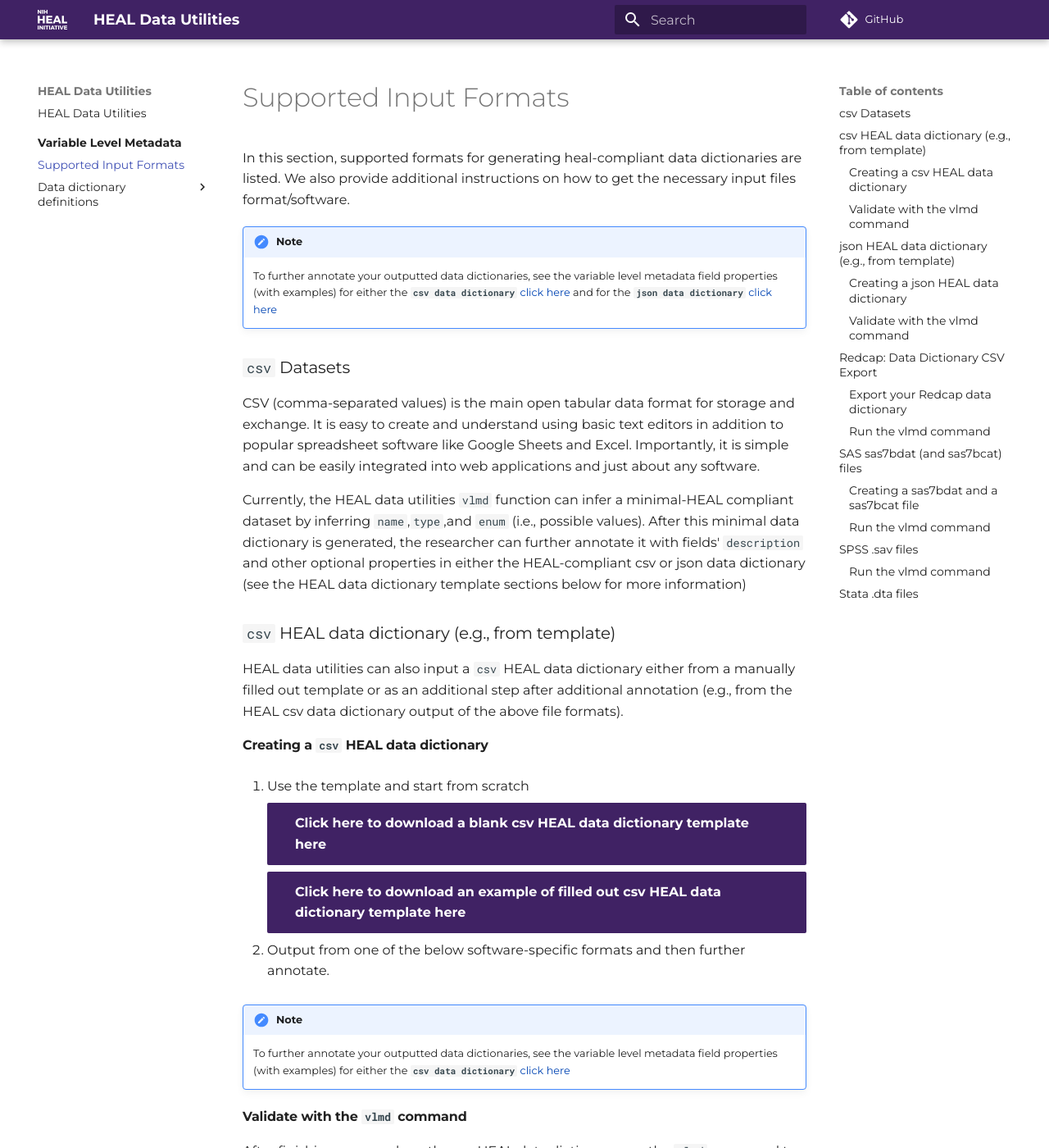
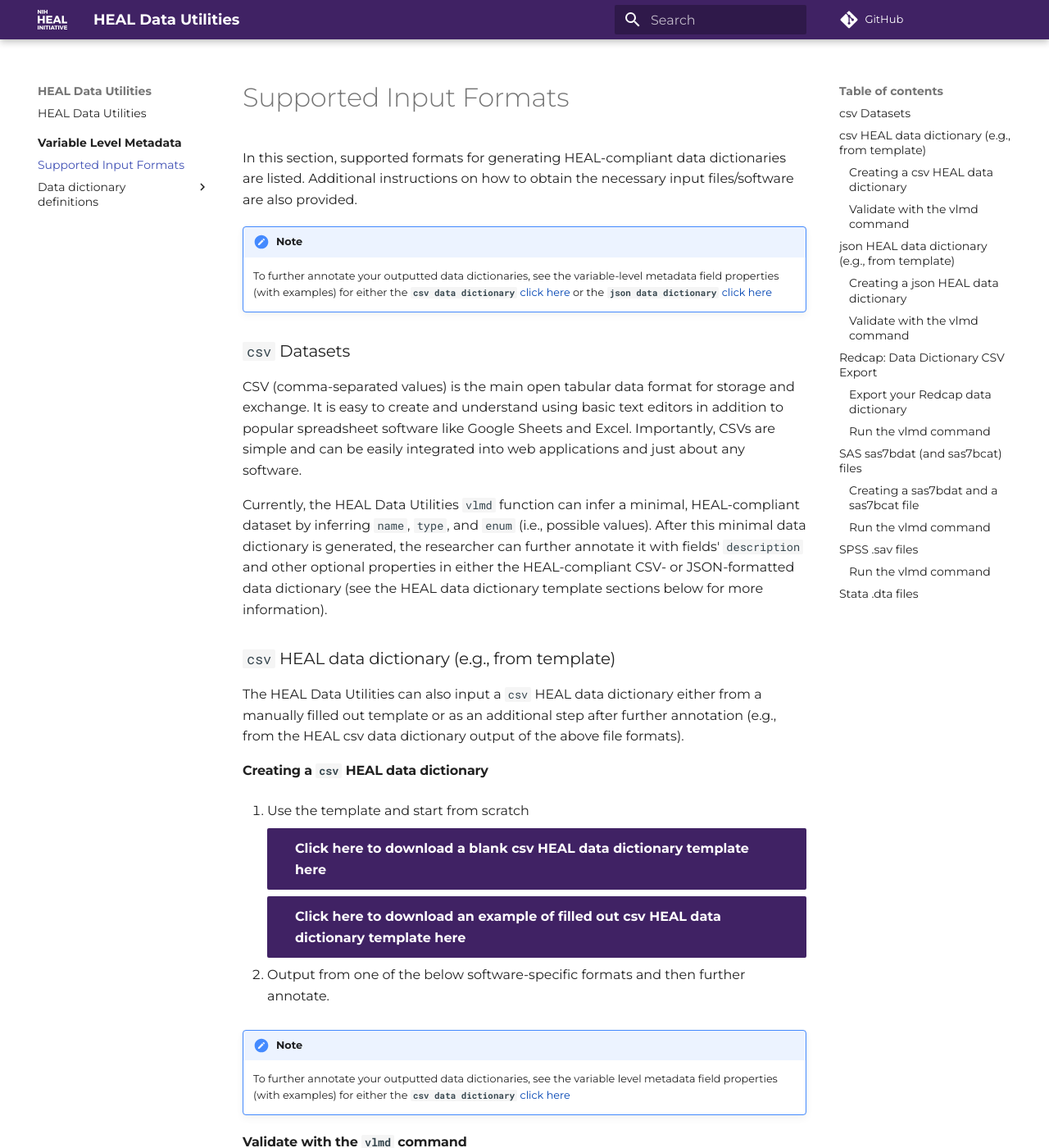
Before and after one commit to hina-shah/healdata-utils, an MkDocs documentation site: the page built from docs/vlmd/supported_input_formats.md, in a window 1280 px wide and 1400 px high. Shown: the whole window at 82% size. Built offline with MkDocs 1.6.1 and Material for MkDocs 9.7.7, drawn with Linux system fonts in a browser that asks for light colours; comment, search, counter and statistics services are not loaded.

Commit message:
Update supported_input_formats.md

```diff
--- a/docs/vlmd/supported_input_formats.md
+++ b/docs/vlmd/supported_input_formats.md
@@ -1,25 +1,23 @@
 # Supported Input Formats
 
-In this section, supported formats for generating heal-compliant data dictionaries are listed. We also provide additional instructions on how to get the necessary input files format/software.
+In this section, supported formats for generating HEAL-compliant data dictionaries are listed. Additional instructions on how to obtain the necessary input files/software are also provided.
 
 !!! note
-    To further annotate your outputted data dictionaries, see the variable level metadata field properties (with examples) for either the __`csv data dictionary`__ [click here](rendered-schemas/csv-fields.md) and for the __`json data dictionary`__ [click here](rendered-schemas/json-data-dictionary.md)
+    To further annotate your outputted data dictionaries, see the variable-level metadata field properties (with examples) for either the __`csv data dictionary`__ [click here](rendered-schemas/csv-fields.md) or the __`json data dictionary`__ [click here](rendered-schemas/json-data-dictionary.md)
 
 <!-- TODO: make a table of contents/list of supported formats and brief
 description of them (with links to each) -->
 ### `csv` Datasets
 
-CSV (comma-separated values) is the main open tabular data format for storage and exchange. It is easy to
-create and understand using basic text editors in addition to popular spreadsheet software like Google Sheets
-and Excel. Importantly, it is simple and can be easily integrated into web applications and just about any software.
+CSV (comma-separated values) is the main open tabular data format for storage and exchange. It is easy to create and understand using basic text editors in addition to popular spreadsheet software like Google Sheets and Excel. Importantly, CSVs are simple and can be easily integrated into web applications and just about any software.
 
-Currently, the HEAL data utilities `vlmd` function can infer a minimal-HEAL compliant dataset by inferring `name`,`type`,and `enum` (i.e., possible values). After this minimal data dictionary is generated, the researcher can further annotate
-it with fields' `description` and other optional properties in either the HEAL-compliant csv or json data dictionary (see the HEAL data dictionary template sections below for more information)
+Currently, the HEAL Data Utilities `vlmd` function can infer a minimal, HEAL-compliant dataset by inferring `name`, `type`, and `enum` (i.e., possible values). After this minimal data dictionary is generated, the researcher can further annotate
+it with fields' `description` and other optional properties in either the HEAL-compliant CSV- or JSON-formatted data dictionary (see the HEAL data dictionary template sections below for more information).
 
 ### `csv` HEAL data dictionary (e.g., from template)
 
-HEAL data utilities can also input a `csv` HEAL data dictionary either from a manually filled out template or
-as an additional step after additional annotation (e.g., from the HEAL csv data dictionary output of the above file formats).
+The HEAL Data Utilities can also input a `csv` HEAL data dictionary either from a manually filled out template or
+as an additional step after further annotation (e.g., from the HEAL csv data dictionary output of the above file formats).
 
 #### Creating a `csv` HEAL data dictionary
 
```
